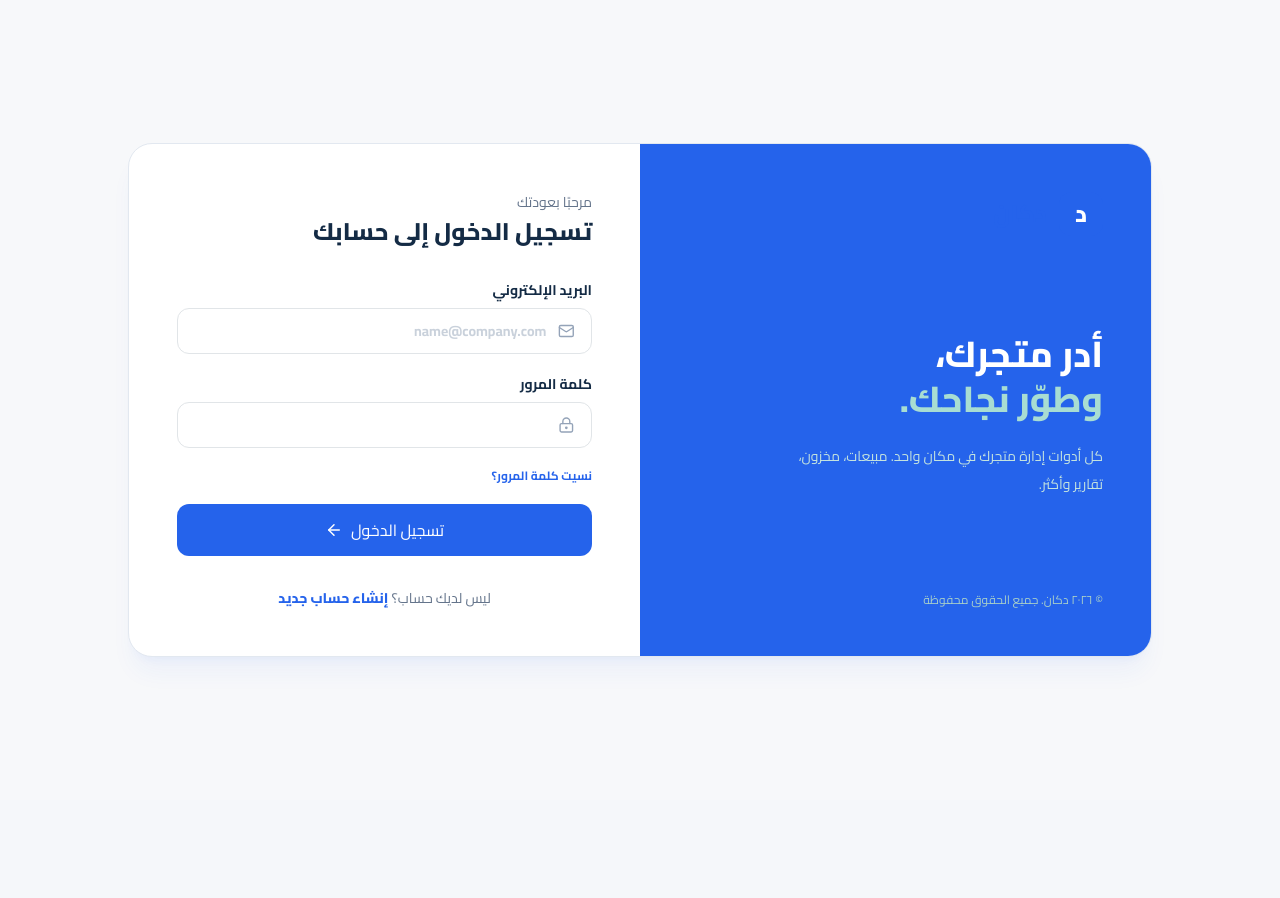
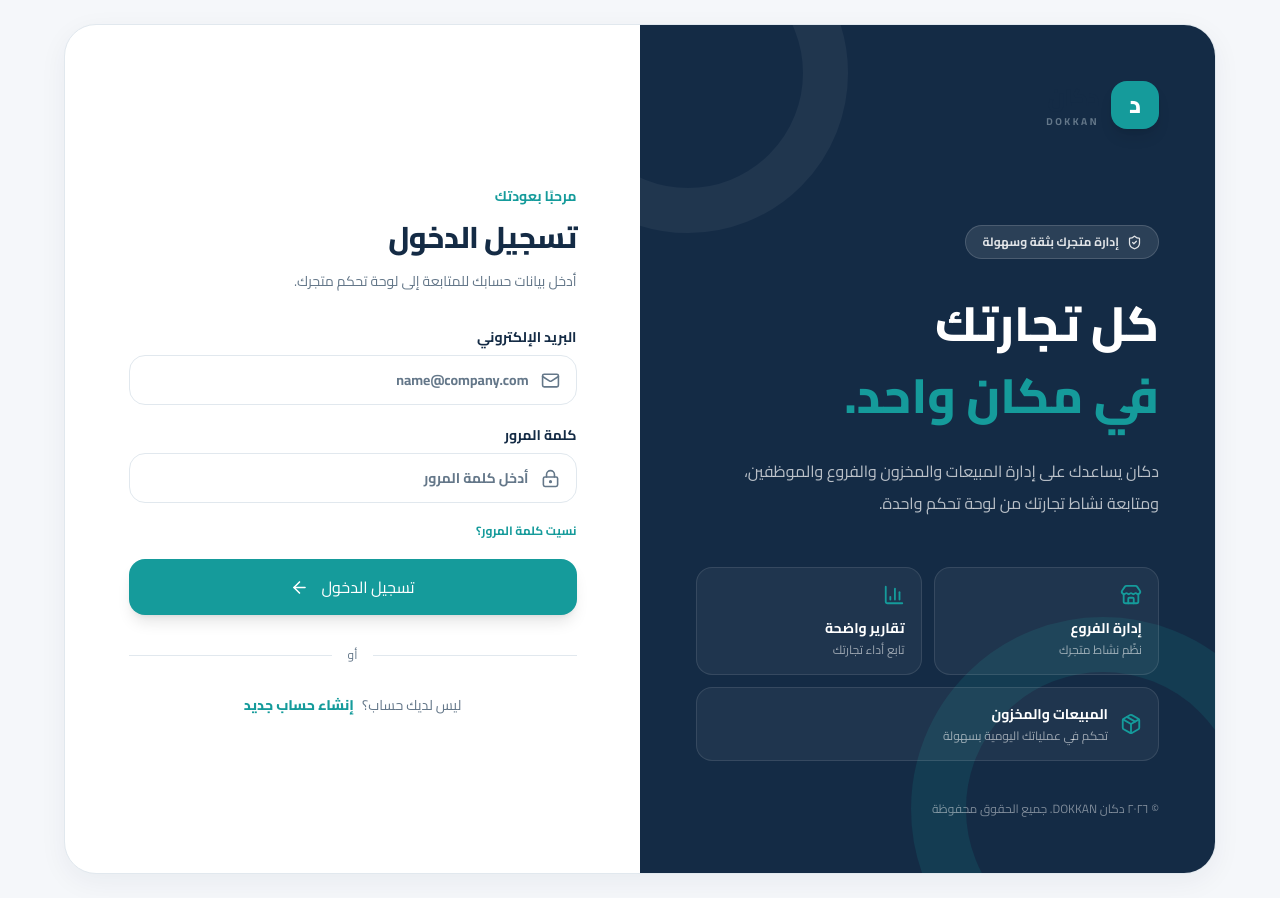
Before and after one commit to starvip904-bot/Ramyalaadesigner-, a Next.js app: page /login in a window 1280 px wide. Before the commit the page ends 800 px from the top, so only its background shows below. Built offline with nearby package versions, Linux system fonts and the light colour scheme.

Commit message:
Update page.tsx

```diff
--- a/app/login/page.tsx
+++ b/app/login/page.tsx
@@ -1,19 +1,35 @@
+
 'use client'
 
 import Link from 'next/link'
 import { useState } from 'react'
 import type { FormEvent } from 'react'
-import { ArrowLeft, LockKeyhole, Mail } from 'lucide-react'
+import {
+  ArrowLeft,
+  LockKeyhole,
+  Mail,
+  ShieldCheck,
+  Store,
+  BarChart3,
+  Package,
+} from 'lucide-react'
 import { createClient } from '@/lib/supabase/client'
 
 function AuthBrand() {
   return (
-    <div className="flex items-center gap-3 text-[#2563eb]">
-      <div className="flex size-11 items-center justify-center rounded-xl bg-[#2563eb] text-2xl font-extrabold text-white">
+    <Link href="/" className="inline-flex items-center gap-3">
+      <span className="flex size-12 items-center justify-center rounded-2xl bg-[var(--brand)] text-2xl font-extrabold text-white shadow-lg shadow-[var(--brand)]/20">
         د
-      </div>
-      <span className="text-2xl font-extrabold">دكان</span>
-    </div>
+      </span>
+      <span className="flex flex-col">
+        <span className="text-2xl font-extrabold tracking-tight text-[var(--foreground)]">
+          دكان
+        </span>
+        <span className="text-[10px] font-bold tracking-[0.25em] text-[var(--muted)]">
+          DOKKAN
+        </span>
+      </span>
+    </Link>
   )
 }
 
@@ -52,44 +68,89 @@ export default function LoginPage() {
   return (
     <main
       dir="rtl"
-      className="flex min-h-screen items-center justify-center bg-[#f7f8fa] p-4"
+      className="flex min-h-screen items-center justify-center bg-[var(--background)] p-4 sm:p-6"
     >
-      <div className="grid w-full max-w-5xl overflow-hidden rounded-3xl border border-[#e2e8f0] bg-white shadow-xl shadow-[#2563eb]/5 md:grid-cols-2">
-        <div className="hidden bg-[#2563eb] p-12 text-white md:flex md:flex-col md:justify-between">
-          <div>
+      <div className="grid w-full max-w-6xl overflow-hidden rounded-[2rem] border border-[var(--line)] bg-[var(--surface)] shadow-[var(--shadow-card)] md:min-h-[680px] md:grid-cols-2">
+        {/* الجانب التعريفي */}
+        <section className="relative hidden overflow-hidden bg-[var(--navy)] p-10 text-white md:flex md:flex-col md:justify-between lg:p-14">
+          <div className="pointer-events-none absolute -left-28 -top-28 size-80 rounded-full border-[45px] border-white/5" />
+          <div className="pointer-events-none absolute -bottom-32 -right-20 size-96 rounded-full border-[55px] border-[var(--brand)]/15" />
+
+          <div className="relative z-10">
             <AuthBrand />
-            <h1 className="mt-24 text-4xl font-extrabold leading-tight">
-              أدر متجرك،
+
+            <div className="mt-24">
+              <span className="inline-flex items-center gap-2 rounded-full border border-white/15 bg-white/10 px-4 py-2 text-xs font-bold text-white/85">
+                <ShieldCheck size={15} />
+                إدارة متجرك بثقة وسهولة
+              </span>
+
+              <h1 className="mt-7 text-4xl font-extrabold leading-[1.5] lg:text-5xl">
+                كل تجارتك
                 <br />
-              <span className="text-[#a8ddd2]">وطوّر نجاحك.</span>
+                <span className="text-[var(--brand)]">في مكان واحد.</span>
               </h1>
-            <p className="mt-5 max-w-xs text-sm leading-7 text-[#c4e3de]">
-              كل أدوات إدارة متجرك في مكان واحد. مبيعات، مخزون، تقارير وأكثر.
-            </p>
-          </div>
-          <p className="text-xs text-[#a8cfc8]">
-            © ٢٠٢٦ دكان. جميع الحقوق محفوظة
+
+              <p className="mt-6 max-w-md text-sm leading-8 text-white/70 lg:text-base">
+                دكان يساعدك على إدارة المبيعات والمخزون والفروع والموظفين،
+                ومتابعة نشاط تجارتك من لوحة تحكم واحدة.
               </p>
             </div>
 
-        <div className="p-7 sm:p-12">
-          <div className="mb-10 md:hidden">
+            <div className="mt-12 grid grid-cols-2 gap-3">
+              <div className="rounded-2xl border border-white/10 bg-white/5 p-4">
+                <Store className="mb-3 text-[var(--brand)]" size={22} />
+                <p className="text-sm font-bold">إدارة الفروع</p>
+                <p className="mt-1 text-xs text-white/55">نظّم نشاط متجرك</p>
+              </div>
+              <div className="rounded-2xl border border-white/10 bg-white/5 p-4">
+                <BarChart3 className="mb-3 text-[var(--brand)]" size={22} />
+                <p className="text-sm font-bold">تقارير واضحة</p>
+                <p className="mt-1 text-xs text-white/55">تابع أداء تجارتك</p>
+              </div>
+              <div className="col-span-2 rounded-2xl border border-white/10 bg-white/5 p-4">
+                <div className="flex items-center gap-3">
+                  <Package className="text-[var(--brand)]" size={22} />
+                  <div>
+                    <p className="text-sm font-bold">المبيعات والمخزون</p>
+                    <p className="mt-1 text-xs text-white/55">
+                      تحكم في عملياتك اليومية بسهولة
+                    </p>
+                  </div>
+                </div>
+              </div>
+            </div>
+          </div>
+
+          <p className="relative z-10 mt-10 text-xs text-white/45">
+            © ٢٠٢٦ دكان DOKKAN. جميع الحقوق محفوظة
+          </p>
+        </section>
+
+        {/* نموذج تسجيل الدخول */}
+        <section className="flex items-center justify-center p-6 sm:p-10 lg:p-14">
+          <div className="w-full max-w-md">
+            <div className="mb-12 md:hidden">
               <AuthBrand />
             </div>
 
-          <p className="text-sm text-[#64748b]">مرحبًا بعودتك</p>
-          <h1 className="mt-1 text-2xl font-extrabold">
-            تسجيل الدخول إلى حسابك
+            <div className="mb-8">
+              <span className="text-sm font-bold text-[var(--brand)]">
+                مرحبًا بعودتك
+              </span>
+              <h1 className="mt-3 text-3xl font-extrabold tracking-tight text-[var(--foreground)]">
+                تسجيل الدخول
               </h1>
+              <p className="mt-3 text-sm leading-7 text-[var(--muted)]">
+                أدخل بيانات حسابك للمتابعة إلى لوحة تحكم متجرك.
+              </p>
+            </div>
 
-          <form
-            onSubmit={submit}
-            className="mt-8 flex flex-col gap-5"
-          >
-            <label className="flex flex-col gap-2 text-sm font-bold">
+            <form onSubmit={submit} className="flex flex-col gap-5">
+              <label className="flex flex-col gap-2 text-sm font-bold text-[var(--foreground)]">
                 البريد الإلكتروني
-              <div className="flex items-center gap-3 rounded-xl border border-[#e1e5e8] px-4 py-3 text-[#94a3b8] focus-within:border-[#2563eb]">
-                <Mail size={18} />
+                <div className="flex items-center gap-3 rounded-2xl border border-[var(--line)] bg-[var(--card)] px-4 py-3.5 transition focus-within:border-[var(--brand)] focus-within:ring-4 focus-within:ring-[var(--brand)]/10">
+                  <Mail size={19} className="shrink-0 text-[var(--muted)]" />
                   <input
                     required
                     type="email"
@@ -97,15 +158,15 @@ export default function LoginPage() {
                     value={email}
                     onChange={(event) => setEmail(event.target.value)}
                     placeholder="name@company.com"
-                  className="w-full bg-transparent text-sm outline-none"
+                    className="w-full bg-transparent text-sm text-[var(--foreground)] outline-none placeholder:text-[var(--muted)]"
                   />
                 </div>
               </label>
 
-            <label className="flex flex-col gap-2 text-sm font-bold">
+              <label className="flex flex-col gap-2 text-sm font-bold text-[var(--foreground)]">
                 كلمة المرور
-              <div className="flex items-center gap-3 rounded-xl border border-[#e1e5e8] px-4 py-3 text-[#94a3b8] focus-within:border-[#2563eb]">
-                <LockKeyhole size={18} />
+                <div className="flex items-center gap-3 rounded-2xl border border-[var(--line)] bg-[var(--card)] px-4 py-3.5 transition focus-within:border-[var(--brand)] focus-within:ring-4 focus-within:ring-[var(--brand)]/10">
+                  <LockKeyhole size={19} className="shrink-0 text-[var(--muted)]" />
                   <input
                     required
                     minLength={6}
@@ -113,7 +174,8 @@ export default function LoginPage() {
                     autoComplete="current-password"
                     value={password}
                     onChange={(event) => setPassword(event.target.value)}
-                  className="w-full bg-transparent text-sm outline-none"
+                    placeholder="أدخل كلمة المرور"
+                    className="w-full bg-transparent text-sm text-[var(--foreground)] outline-none placeholder:text-[var(--muted)]"
                   />
                 </div>
               </label>
@@ -121,7 +183,7 @@ export default function LoginPage() {
               <div className="flex justify-start">
                 <Link
                   href="/forgot-password"
-                className="text-xs font-bold text-[#2563eb] hover:underline"
+                  className="text-xs font-bold text-[var(--brand)] transition hover:underline"
                 >
                   نسيت كلمة المرور؟
                 </Link>
@@ -130,7 +192,7 @@ export default function LoginPage() {
               {error && (
                 <p
                   role="alert"
-                className="rounded-xl bg-red-50 p-3 text-sm font-bold leading-6 text-red-700"
+                  className="rounded-2xl border border-red-200 bg-red-50 p-3 text-sm font-bold leading-6 text-red-700"
                 >
                   {error}
                 </p>
@@ -139,23 +201,34 @@ export default function LoginPage() {
               <button
                 type="submit"
                 disabled={busy}
-              className="flex items-center justify-center gap-2 rounded-xl bg-[#2563eb] py-3.5 font-bold text-white transition hover:bg-[#084c44] disabled:opacity-60"
+                className="flex items-center justify-center gap-3 rounded-2xl bg-[var(--brand)] py-4 font-extrabold text-white shadow-lg shadow-[var(--brand)]/15 transition hover:bg-[var(--brand-hover)] disabled:cursor-not-allowed disabled:opacity-60"
               >
                 {busy ? 'جارٍ تسجيل الدخول...' : 'تسجيل الدخول'}
-              <ArrowLeft size={18} />
+                <ArrowLeft size={19} />
               </button>
             </form>
 
-          <p className="mt-8 text-center text-sm text-[#64748b]">
-            ليس لديك حساب؟{' '}
+            <div className="my-8 flex items-center gap-4">
+              <div className="h-px flex-1 bg-[var(--line)]" />
+              <span className="text-xs text-[var(--muted)]">أو</span>
+              <div className="h-px flex-1 bg-[var(--line)]" />
+            </div>
+
+            <p className="text-center text-sm text-[var(--muted)]">
+              ليس لديك حساب؟
               <Link
                 href="/register"
-              className="font-extrabold text-[#2563eb] hover:underline"
+                className="mr-2 font-extrabold text-[var(--brand)] transition hover:underline"
               >
                 إنشاء حساب جديد
               </Link>
             </p>
+
+            <p className="mt-10 text-center text-[11px] text-[var(--muted)] md:hidden">
+              © ٢٠٢٦ دكان DOKKAN. جميع الحقوق محفوظة
+            </p>
           </div>
+        </section>
       </div>
     </main>
   )
```
Lines whose indentation alone changed are shown as unchanged.
